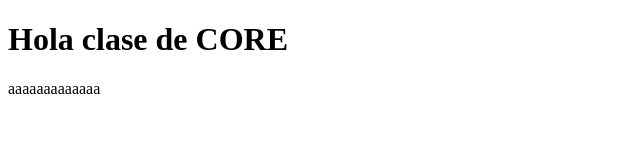
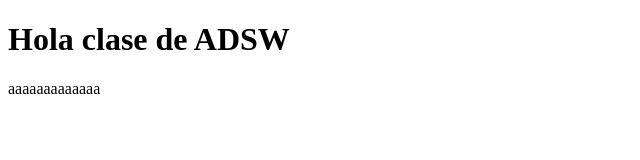
Before and after one commit to IgnacioDeLaFayaDePedraza/proyectoGit, a plain HTML site: page index.html in a window 1280 px wide. Shown: the full height of the page, 0-640 px from the left. Drawn offline with Linux system fonts and the light colour scheme.

Commit message:
Cambio ADSW

```diff
--- a/index.html
+++ b/index.html
@@ -6,7 +6,7 @@
     <title>Página compuesta por la clase de CORE</title>
 </head>
 <body>
-    <h1>Hola clase de CORE</h1>
+    <h1>Hola clase de ADSW</h1>
     <p>aaaaaaaaaaaaa</p>
 </body>
 </html>
```
